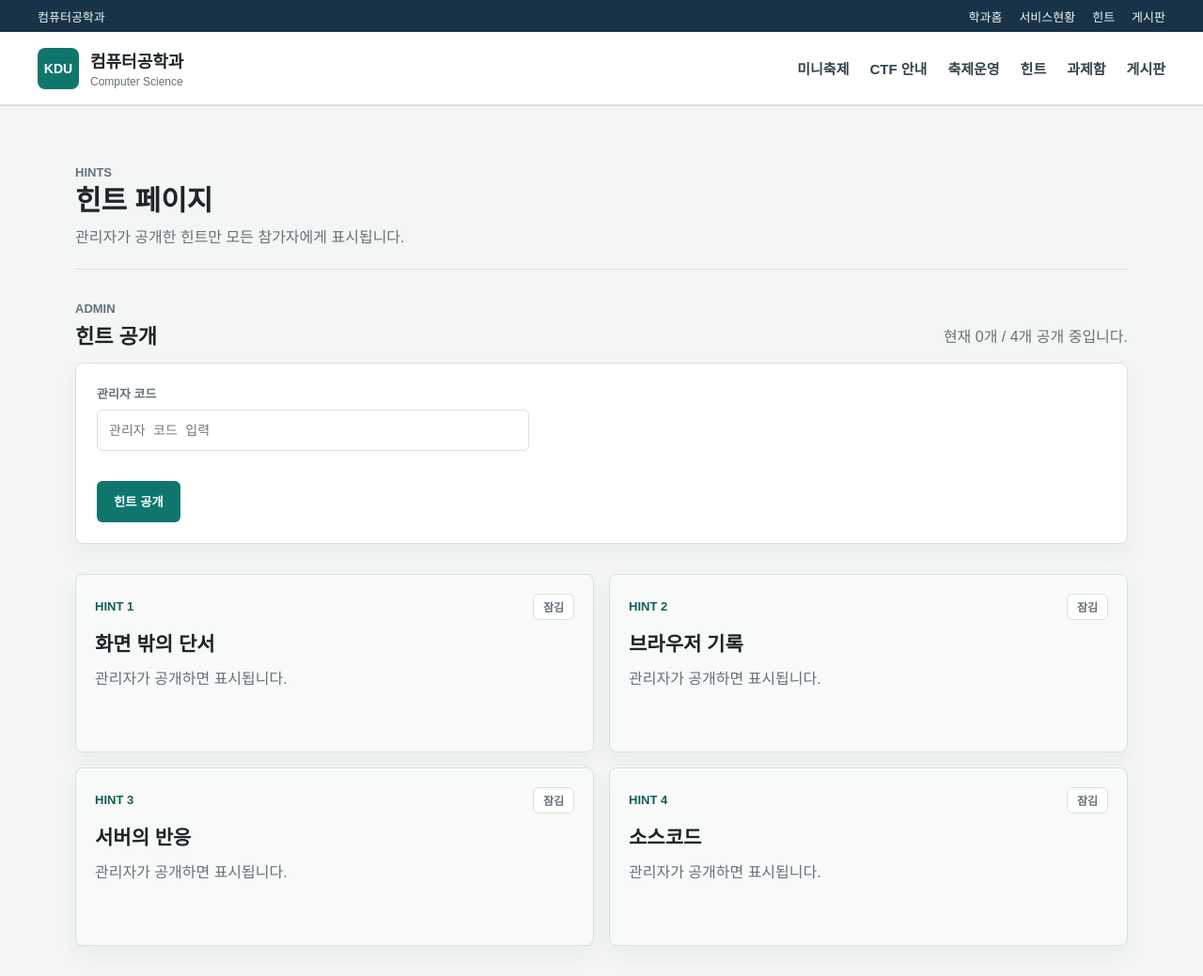
After one commit to chihun1111/School-CTF-Sports-Day-public, a Django app: page /hints/ in a window 1280 px wide. The commit adds this page. Shown: the whole page at 94% size. Run offline with Django 5.2, Linux system fonts and the light colour scheme; data comes from the database, SQL or seed files in the repository.

Commit message:
Korean public source docs and hints

```diff
--- /dev/null
+++ b/backend/challenges/endpoints/hints.py
@@ -0,0 +1,45 @@
+from django.shortcuts import render
+from django.views.decorators.http import require_http_methods
+
+from challenges.hints import (
+    HINTS,
+    admin_code_matches,
+    build_hint_cards,
+    hint_unlock_rate_limited,
+    unlock_next_hint,
+)
+
+
+def _hint_context(message=None, error=None):
+    cards = build_hint_cards()
+    return {
+        'hints': cards,
+        'total_hints': len(HINTS),
+        'unlocked_count': sum(1 for card in cards if card['unlocked']),
+        'message': message,
+        'error': error,
+    }
+
+
+@require_http_methods(['GET', 'POST'])
+def index(request):
+    if request.method == 'POST':
+        if hint_unlock_rate_limited(request):
+            return render(request, 'portal/hints.html', _hint_context(
+                error='시도가 너무 많습니다. 잠시 후 다시 시도하세요.',
+            ), status=429)
+
+        if not admin_code_matches(request.POST.get('admin_code', '')):
+            return render(request, 'portal/hints.html', _hint_context(
+                error='관리자 코드가 일치하지 않습니다.',
+            ), status=403)
+
+        unlocked_count, unlocked = unlock_next_hint()
+        message = (
+            f'힌트 {unlocked_count}번을 공개했습니다.'
+            if unlocked
+            else '모든 힌트가 공개되었습니다.'
+        )
+        return render(request, 'portal/hints.html', _hint_context(message=message))
+
+    return render(request, 'portal/hints.html', _hint_context())
--- /dev/null
+++ b/backend/challenges/hints.py
@@ -0,0 +1,108 @@
+import hmac
+import os
+import time
+
+from django.core.cache import cache
+from django.db import transaction
+
+from challenges.models import HintState
+
+
+PUBLIC_SOURCE_URL = 'https://github.com/chihun1111/School-CTF-Sports-Day-public'
+
+HINTS = (
+    {
+        'number': 1,
+        'title': '화면 밖의 단서',
+        'body': '페이지에 보이지 않는 값도 브라우저 개발자 도구에서 확인할 수 있습니다.',
+    },
+    {
+        'number': 2,
+        'title': '브라우저 기록',
+        'body': '요청/응답, 쿠키, Local Storage처럼 브라우저가 저장하는 값을 함께 확인하세요.',
+    },
+    {
+        'number': 3,
+        'title': '서버의 반응',
+        'body': '입력값이 서버에서 어떻게 처리되는지 URL, 파라미터, 응답 형태를 비교하세요.',
+    },
+    {
+        'number': 4,
+        'title': '소스코드',
+        'body': '공개 GitHub 저장소에서 소스코드를 확인하세요.',
+        'url': PUBLIC_SOURCE_URL,
+        'link_label': '공개 GitHub 저장소',
+    },
+)
+
+HINT_STATE_KEY = 'global'
+HINT_UNLOCK_ATTEMPT_LIMIT = 10
+HINT_UNLOCK_WINDOW_SECONDS = 60
+
+
+def get_hint_state():
+    state, _ = HintState.objects.get_or_create(
+        key=HINT_STATE_KEY,
+        defaults={'unlocked_count': 0},
+    )
+    return state
+
+
+def build_hint_cards():
+    unlocked_count = min(get_hint_state().unlocked_count, len(HINTS))
+    return [
+        {
+            **hint,
+            'unlocked': hint['number'] <= unlocked_count,
+        }
+        for hint in HINTS
+    ]
+
+
+def admin_code_matches(submitted_code):
+    expected_code = os.environ.get('CTF_HINT_ADMIN_CODE', '')
+    submitted_code = str(submitted_code or '').strip()
+    return bool(
+        expected_code
+        and submitted_code
+        and hmac.compare_digest(submitted_code, expected_code)
+    )
+
+
+def unlock_next_hint():
+    with transaction.atomic():
+        state, _ = HintState.objects.select_for_update().get_or_create(
+            key=HINT_STATE_KEY,
+            defaults={'unlocked_count': 0},
+        )
+
+        if state.unlocked_count >= len(HINTS):
+            return state.unlocked_count, False
+
+        state.unlocked_count += 1
+        state.save(update_fields=['unlocked_count', 'updated_at'])
+        return state.unlocked_count, True
+
+
+def hint_unlock_rate_key(request):
+    forwarded_for = request.META.get('HTTP_X_FORWARDED_FOR', '').split(',')[0].strip()
+    client_ip = forwarded_for or request.META.get('REMOTE_ADDR', 'unknown')
+    return f'hint-unlock-attempts:{client_ip}'
+
+
+def hint_unlock_rate_limited(request):
+    now = time.time()
+    cache_key = hint_unlock_rate_key(request)
+    attempts = [
+        timestamp
+        for timestamp in cache.get(cache_key, [])
+        if now - float(timestamp) < HINT_UNLOCK_WINDOW_SECONDS
+    ]
+
+    if len(attempts) >= HINT_UNLOCK_ATTEMPT_LIMIT:
+        cache.set(cache_key, attempts, HINT_UNLOCK_WINDOW_SECONDS)
+        return True
+
+    attempts.append(now)
+    cache.set(cache_key, attempts, HINT_UNLOCK_WINDOW_SECONDS)
+    return False
--- a/backend/challenges/models.py
+++ b/backend/challenges/models.py
@@ -37,3 +37,15 @@ class Submission(models.Model):
 
     def __str__(self):
         return f'{self.id}: {self.title}'
+
+
+class HintState(models.Model):
+    key = models.CharField(max_length=40, primary_key=True)
+    unlocked_count = models.PositiveSmallIntegerField(default=0)
+    updated_at = models.DateTimeField(auto_now=True)
+
+    class Meta:
+        db_table = 'hint_state'
+
+    def __str__(self):
+        return f'{self.key}: {self.unlocked_count}'
--- a/backend/challenges/static/portal/styles.css
+++ b/backend/challenges/static/portal/styles.css
@@ -234,6 +234,10 @@ main > .search-form {
   color: var(--accent-dark);
   font-weight: 700;
   text-decoration: none;
+}
+
+.notice-inner a + a {
+  margin-left: 0;
 }
 
 .page-head {
@@ -604,6 +608,103 @@ main > .search-form {
   font-size: 13px;
 }
 
+.hint-admin-section,
+.hint-list-section {
+  margin-bottom: 32px;
+}
+
+.hint-unlock-form {
+  display: grid;
+  gap: 16px;
+  padding: 22px;
+  border: 1px solid var(--line);
+  border-radius: 8px;
+  background: var(--surface);
+  box-shadow: 0 10px 22px rgb(24 50 71 / 5%);
+}
+
+.hint-unlock-form .flag-input {
+  max-width: 460px;
+}
+
+.hint-grid {
+  display: grid;
+  grid-template-columns: repeat(2, minmax(0, 1fr));
+  gap: 16px;
+}
+
+.hint-card {
+  display: grid;
+  align-content: start;
+  min-height: 190px;
+  padding: 20px;
+  border: 1px solid #a9d4cf;
+  border-radius: 8px;
+  background: var(--surface);
+  box-shadow: 0 10px 22px rgb(24 50 71 / 5%);
+}
+
+.hint-card-locked {
+  border-color: var(--line);
+  background: #f8faf9;
+  color: var(--muted);
+}
+
+.hint-card-head {
+  display: flex;
+  align-items: center;
+  justify-content: space-between;
+  gap: 12px;
+  margin-bottom: 12px;
+}
+
+.hint-card-head .eyebrow {
+  margin: 0;
+}
+
+.hint-state {
+  display: inline-grid;
+  min-height: 28px;
+  place-items: center;
+  padding: 0 10px;
+  border: 1px solid var(--line);
+  border-radius: 6px;
+  background: #ffffff;
+  color: var(--muted);
+  font-size: 12px;
+  font-weight: 800;
+}
+
+.hint-state-open {
+  border-color: #a9d4cf;
+  background: var(--soft);
+  color: var(--accent-dark);
+}
+
+.hint-card h2 {
+  margin: 0 0 10px;
+  color: var(--text);
+  font-size: 21px;
+  line-height: 1.3;
+}
+
+.hint-card p:not(.eyebrow) {
+  margin: 0;
+  line-height: 1.7;
+}
+
+.hint-source-link {
+  justify-self: start;
+  margin-top: 14px;
+  color: var(--accent-dark);
+  font-weight: 800;
+  text-decoration: none;
+}
+
+.hint-source-link:hover {
+  text-decoration: underline;
+}
+
 .success-hero {
   min-height: calc(100vh - 110px);
   padding: 64px 16px;
@@ -959,6 +1060,7 @@ tr:last-child td {
   .feature-grid,
   .info-grid,
   .flag-input-grid,
+  .hint-grid,
   .bonus-flag-row {
     grid-template-columns: 1fr;
   }
--- a/backend/challenges/templates/portal/base.html
+++ b/backend/challenges/templates/portal/base.html
@@ -14,6 +14,7 @@
       <nav aria-label="빠른 링크">
         <a href="/">학과홈</a>
         <a href="/system/status/">서비스현황</a>
+        <a href="/hints/">힌트</a>
         <a href="/community/board/">게시판</a>
       </nav>
     </div>
@@ -29,6 +30,7 @@
         <a href="/campus/festival/">미니축제</a>
         <a href="/clubs/security/">CTF 안내</a>
         <a href="/clubs/admin/">축제운영</a>
+        <a href="/hints/">힌트</a>
         <a href="/student/assignments/">과제함</a>
         <a href="/community/board/">게시판</a>
       </nav>
--- /dev/null
+++ b/backend/challenges/templates/portal/hints.html
@@ -0,0 +1,73 @@
+{% extends 'portal/base.html' %}
+
+{% block title %}힌트 페이지{% endblock %}
+
+{% block content %}
+<section class="page-head">
+  <p class="eyebrow">Hints</p>
+  <h1>힌트 페이지</h1>
+  <p>관리자가 공개한 힌트만 모든 참가자에게 표시됩니다.</p>
+</section>
+
+<section class="container hint-admin-section" aria-labelledby="hint-admin-title">
+  <div class="section-title">
+    <div>
+      <p class="eyebrow">Admin</p>
+      <h2 id="hint-admin-title">힌트 공개</h2>
+    </div>
+    <p>현재 {{ unlocked_count }}개 / {{ total_hints }}개 공개 중입니다.</p>
+  </div>
+  <form class="hint-unlock-form" action="{% url 'hints' %}" method="post">
+    {% csrf_token %}
+    <label class="flag-input" for="admin_code">
+      <span>관리자 코드</span>
+      <input
+        id="admin_code"
+        name="admin_code"
+        type="password"
+        value=""
+        placeholder="관리자 코드 입력"
+        autocomplete="off"
+        spellcheck="false"
+      >
+    </label>
+    <div class="flag-submit-actions">
+      <button type="submit">힌트 공개</button>
+      {% if message %}
+        <output class="flag-result" aria-live="polite">{{ message }}</output>
+      {% endif %}
+      {% if error %}
+        <output class="flag-result flag-result-error" aria-live="polite">{{ error }}</output>
+      {% endif %}
+    </div>
+  </form>
+</section>
+
+<section class="container hint-list-section" aria-label="공개 힌트 목록">
+  <div class="hint-grid">
+    {% for hint in hints %}
+      <article class="hint-card{% if not hint.unlocked %} hint-card-locked{% endif %}">
+        <div class="hint-card-head">
+          <p class="eyebrow">Hint {{ hint.number }}</p>
+          {% if hint.unlocked %}
+            <span class="hint-state hint-state-open">공개</span>
+          {% else %}
+            <span class="hint-state">잠김</span>
+          {% endif %}
+        </div>
+        <h2>{{ hint.title }}</h2>
+        {% if hint.unlocked %}
+          <p>{{ hint.body }}</p>
+          {% if hint.url %}
+            <a class="hint-source-link" href="{{ hint.url }}" target="_blank" rel="noopener noreferrer">
+              {{ hint.link_label }}
+            </a>
+          {% endif %}
+        {% else %}
+          <p>관리자가 공개하면 표시됩니다.</p>
+        {% endif %}
+      </article>
+    {% endfor %}
+  </div>
+</section>
+{% endblock %}
--- a/backend/challenges/urls.py
+++ b/backend/challenges/urls.py
@@ -1,6 +1,6 @@
 from django.urls import path
 
-from .endpoints import assignments, bonus, common, community, event_stations, status_panel
+from .endpoints import assignments, bonus, common, community, event_stations, hints, status_panel
 
 
 urlpatterns = [
@@ -8,6 +8,7 @@ urlpatterns = [
     path('flags/', common.flag_submit, name='flag-submit'),
     path('flags/check/', common.check_flags, name='flag-check'),
     path('flags/success/', common.flag_success, name='flag-success'),
+    path('hints/', hints.index, name='hints'),
     path('bonus/vault/', bonus.vault, name='bonus-vault'),
     path('bonus/check/', bonus.check, name='bonus-check'),
     path('bonus/flag-check/', bonus.flag_check, name='bonus-flag-check'),
```
Also changed, not shown: backend/challenges/templates/portal/index.html (+8 -0 lines), backend/challenges/tests/test_hints.py (added, +63 -0 lines), backend/challenges/tests/test_routes.py (+1 -0 lines), README.md, backend/README.md, backend/challenges/migrations/0007_hint_state.py (added), 1 other file.
